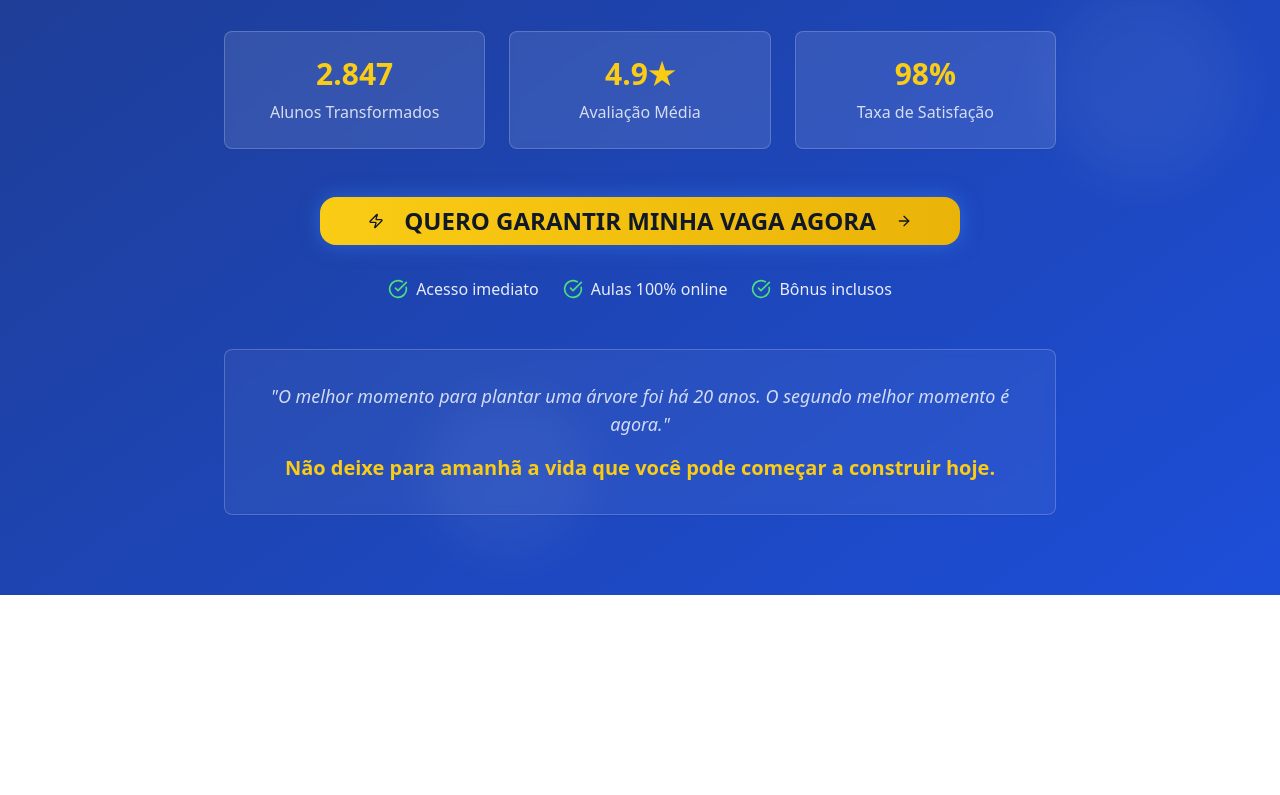
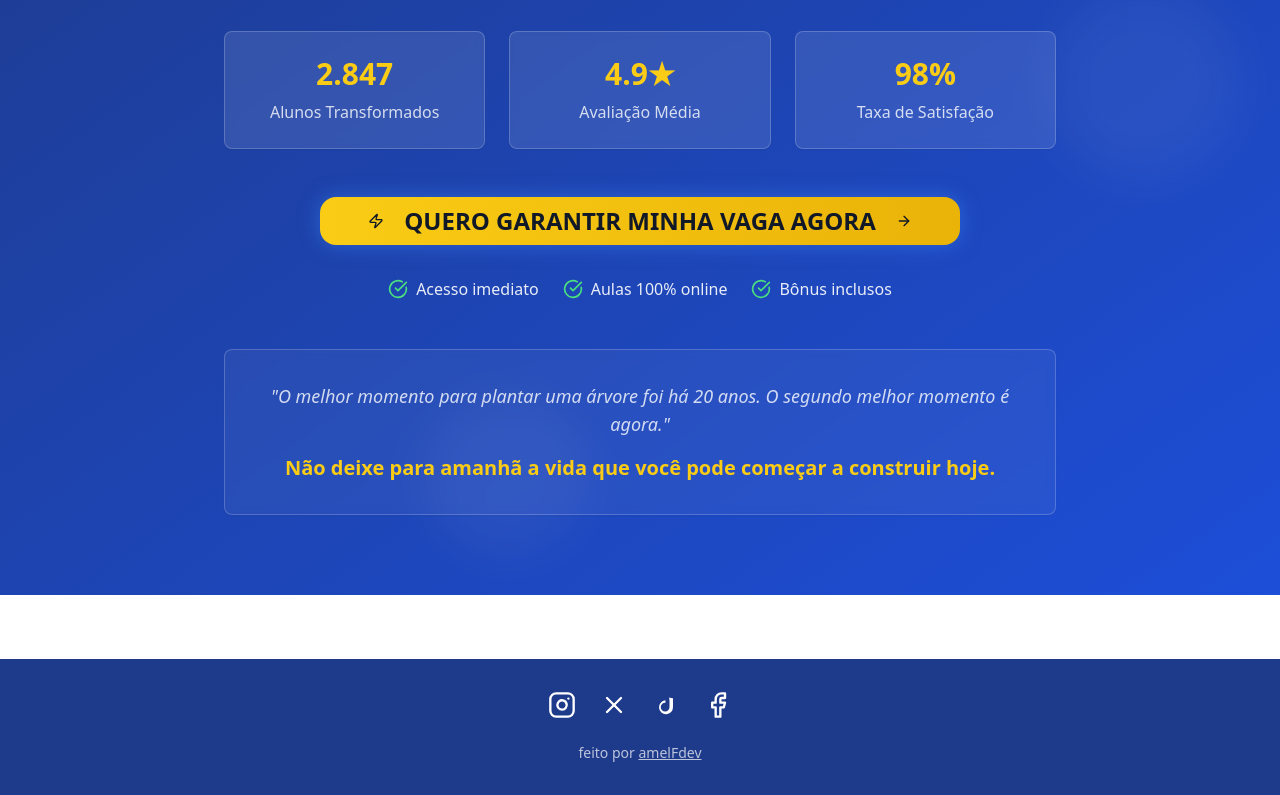
Before and after one commit to amelodev17/Curso-de-Marketing-Digital, a React (Vite) app: page / in a window 1280 px wide. Shown: the part 7349-8144 px from the top of the page. Before the commit the page ends 7944 px from the top, so only its background shows below. Built offline with nearby package versions, Linux system fonts and the light colour scheme.

Commit message:
Add footer and link to CTA button
- Added a footer with social media links (Instagram, X, TikTok, Facebook).
- Included a "feito por amelFdev" attribution with a link.
- Added a test link to the "QUERO GARANTIR MINHA VAGA AGORA" button.

```diff
--- a/src/components/FinalCTASection.tsx
+++ b/src/components/FinalCTASection.tsx
@@ -51,10 +51,16 @@ export const FinalCTASection = () => {
 
         {/* Main CTA Button */}
         <div className="mb-8">
-          <Button size="lg" className="bg-gradient-to-r from-yellow-400 to-yellow-500 hover:from-yellow-500 hover:to-yellow-600 text-gray-900 px-12 py-6 text-xl md:text-2xl font-bold rounded-2xl shadow-2xl hover:shadow-3xl transition-all duration-300 animate-pulse-glow and glowing bright animation of aproximating and disaproximating">
-            <Zap className="w-6 h-6 mr-3" />
-            QUERO GARANTIR MINHA VAGA AGORA
-            <ArrowRight className="w-6 h-6 ml-3" />
+          <Button
+            asChild
+            size="lg"
+            className="bg-gradient-to-r from-yellow-400 to-yellow-500 hover:from-yellow-500 hover:to-yellow-600 text-gray-900 px-12 py-6 text-xl md:text-2xl font-bold rounded-2xl shadow-2xl hover:shadow-3xl transition-all duration-300 animate-pulse-glow"
+          >
+            <a href="https://exemplo.com" target="_blank" rel="noopener noreferrer">
+              <Zap className="w-6 h-6 mr-3" />
+              QUERO GARANTIR MINHA VAGA AGORA
+              <ArrowRight className="w-6 h-6 ml-3" />
+            </a>
           </Button>
         </div>
 
--- /dev/null
+++ b/src/components/Footer.tsx
@@ -0,0 +1,38 @@
+
+import { Instagram, Facebook, X } from "lucide-react";
+
+export const Footer = () => {
+  return (
+    <footer className="w-full mt-16 py-8 bg-marketing-blue-900 text-white flex flex-col items-center gap-4">
+      <div className="flex gap-6 mb-2">
+        <a href="https://instagram.com" target="_blank" rel="noopener noreferrer" aria-label="Instagram" className="hover:scale-110 transition-transform duration-200">
+          <Instagram size={28} />
+        </a>
+        <a href="https://x.com" target="_blank" rel="noopener noreferrer" aria-label="X" className="hover:scale-110 transition-transform duration-200">
+          <X size={28} />
+        </a>
+        {/* TikTok - SVG inline icon */}
+        <a href="https://tiktok.com" target="_blank" rel="noopener noreferrer" aria-label="TikTok" className="hover:scale-110 transition-transform duration-200">
+          <svg width="28" height="28" viewBox="0 0 24 24" fill="none" aria-hidden="true">
+            <path d="M15 2.5v11.25a3.75 3.75 0 1 1-3.75-3.75c.089 0 .177.004.264.011v-2.06A6 6 0 1 0 18 13.75V6.369a5.56 5.56 0 0 1-3-.846z" fill="currentColor"/>
+            <path d="M15 2.5v4.75c1.109.7 2.015.919 3 .919V6.369a5.56 5.56 0 0 1-3-.846z" fill="currentColor"/>
+          </svg>
+        </a>
+        <a href="https://facebook.com" target="_blank" rel="noopener noreferrer" aria-label="Facebook" className="hover:scale-110 transition-transform duration-200">
+          <Facebook size={28} />
+        </a>
+      </div>
+      <div className="text-sm text-white/70">
+        feito por{" "}
+        <a
+          href="https://amelfdev.com"
+          className="underline hover:text-yellow-400"
+          target="_blank"
+          rel="noopener noreferrer"
+        >
+          amelFdev
+        </a>
+      </div>
+    </footer>
+  );
+};
--- a/src/pages/Index.tsx
+++ b/src/pages/Index.tsx
@@ -25,6 +25,7 @@ import { OfferSection } from "@/components/OfferSection";
 import { TestimonialsSection } from "@/components/TestimonialsSection";
 import { GuaranteeSection } from "@/components/GuaranteeSection";
 import { FinalCTASection } from "@/components/FinalCTASection";
+import { Footer } from "@/components/Footer";
 
 const Index = () => {
   return (
@@ -44,6 +45,7 @@ const Index = () => {
       <TestimonialsSection />
       <GuaranteeSection />
       <FinalCTASection />
+      <Footer />
     </div>
   );
 };
```
